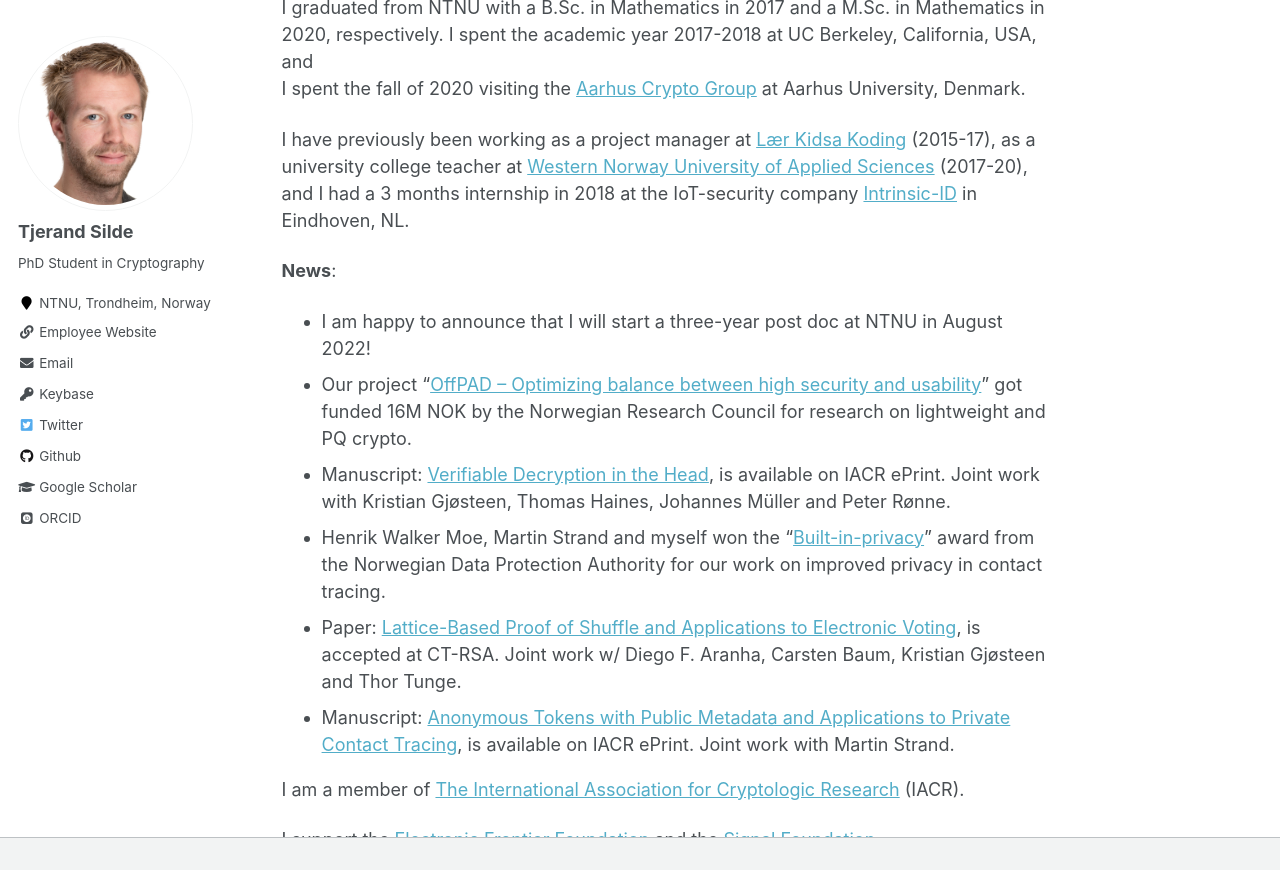
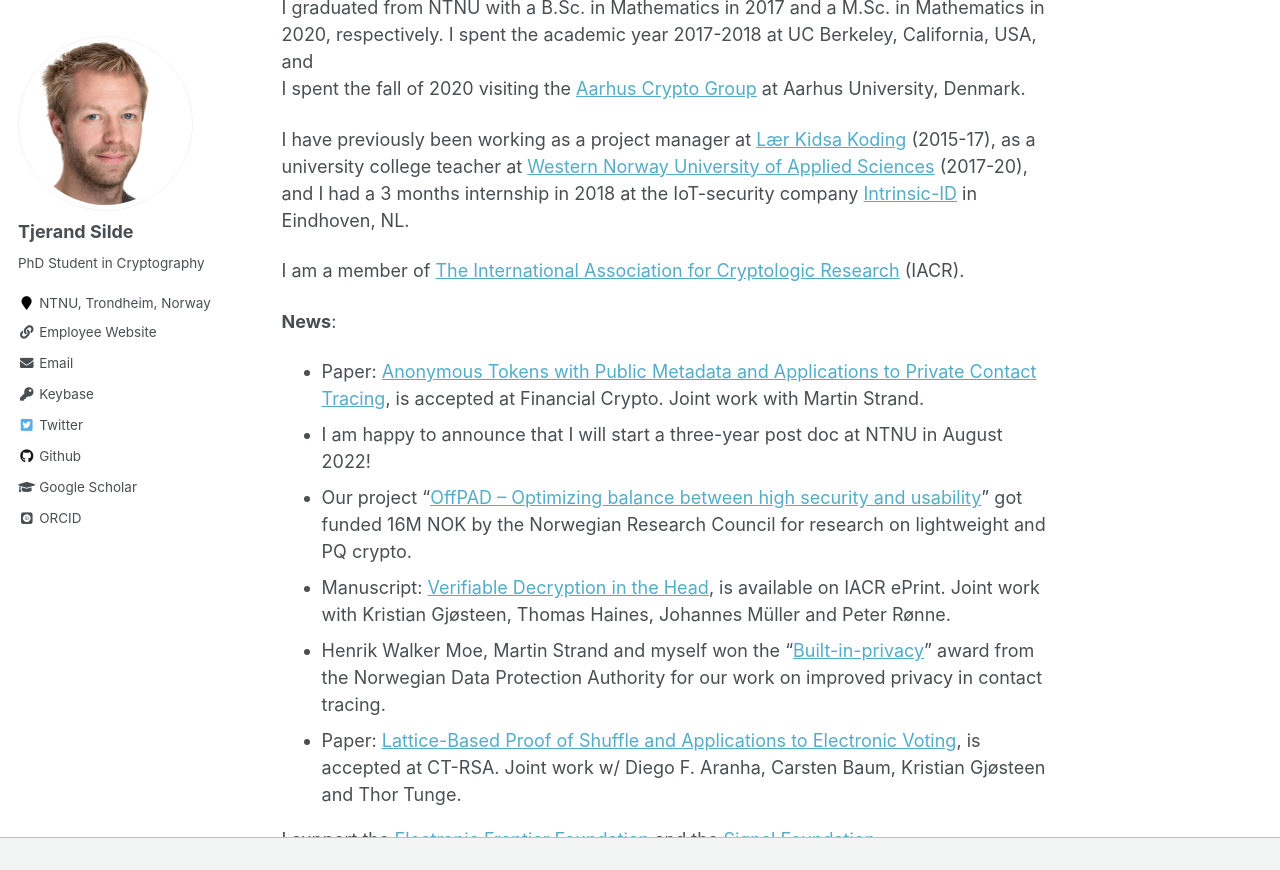
Before and after one commit to tjesi/tjesi.github.io, a Jekyll site: the page built from _pages/about.md, in a window 1280 px wide and 900 px high, scrolled down 506 px, cut to the strip 0-870 px from the top of the window. Built offline with Jekyll 4.4.1, drawn with Linux system fonts in a browser that asks for light colours; some web fonts are replaced.

Commit message:
Update about.md

```diff
--- a/_pages/about.md
+++ b/_pages/about.md
@@ -20,14 +20,14 @@ I spent the fall of 2020 visiting the [Aarhus Crypto Group](https://users-cs.au.
 
 I have previously been working as a project manager at [Lær Kidsa Koding](https://www.kidsakoder.no) (2015-17), as a university college teacher at [Western Norway University of Applied Sciences](https://www.hvl.no/en) (2017-20), and I had a 3 months internship in 2018 at the IoT-security company [Intrinsic-ID](https://www.intrinsic-id.com) in Eindhoven, NL.
 
+I am a member of [The International Association for Cryptologic Research](https://iacr.org) (IACR).
+
 **News**:
+- Paper: [Anonymous Tokens with Public Metadata and Applications to Private Contact Tracing](https://eprint.iacr.org/2021/203.pdf), is accepted at Financial Crypto. Joint work with Martin Strand.
 - I am happy to announce that I will start a three-year post doc at NTNU in August 2022!
 - Our project "[OffPAD -- Optimizing balance between high security and usability](https://prosjektbanken.forskningsradet.no/en/project/FORISS/321619)" got funded 16M NOK by the Norwegian Research Council for research on lightweight and PQ crypto.
 - Manuscript: [Verifiable Decryption in the Head](https://eprint.iacr.org/2021/558.pdf), is available on IACR ePrint. Joint work with Kristian Gjøsteen, Thomas Haines, Johannes Müller and Peter Rønne.
 - Henrik Walker Moe, Martin Strand and myself won the "[Built-in-privacy](https://www.datatilsynet.no/aktuelt/aktuelle-nyheter-2021/pris-for-innebygd-personvern-til-anonyme-tokens)" award from the Norwegian Data Protection Authority for our work on improved privacy in contact tracing.
 - Paper: [Lattice-Based Proof of Shuffle and Applications to Electronic Voting](https://eprint.iacr.org/2021/338.pdf), is accepted at CT-RSA. Joint work w/ Diego F. Aranha, Carsten Baum, Kristian Gjøsteen and Thor Tunge.
-- Manuscript: [Anonymous Tokens with Public Metadata and Applications to Private Contact Tracing](https://eprint.iacr.org/2021/203.pdf), is available on IACR ePrint. Joint work with Martin Strand.
-
-I am a member of [The International Association for Cryptologic Research](https://iacr.org) (IACR).
 
 I support the [Electronic Frontier Foundation](https://supporters.eff.org/donate/join-eff-4) and the [Signal Foundation](https://signal.org/donate).
```
